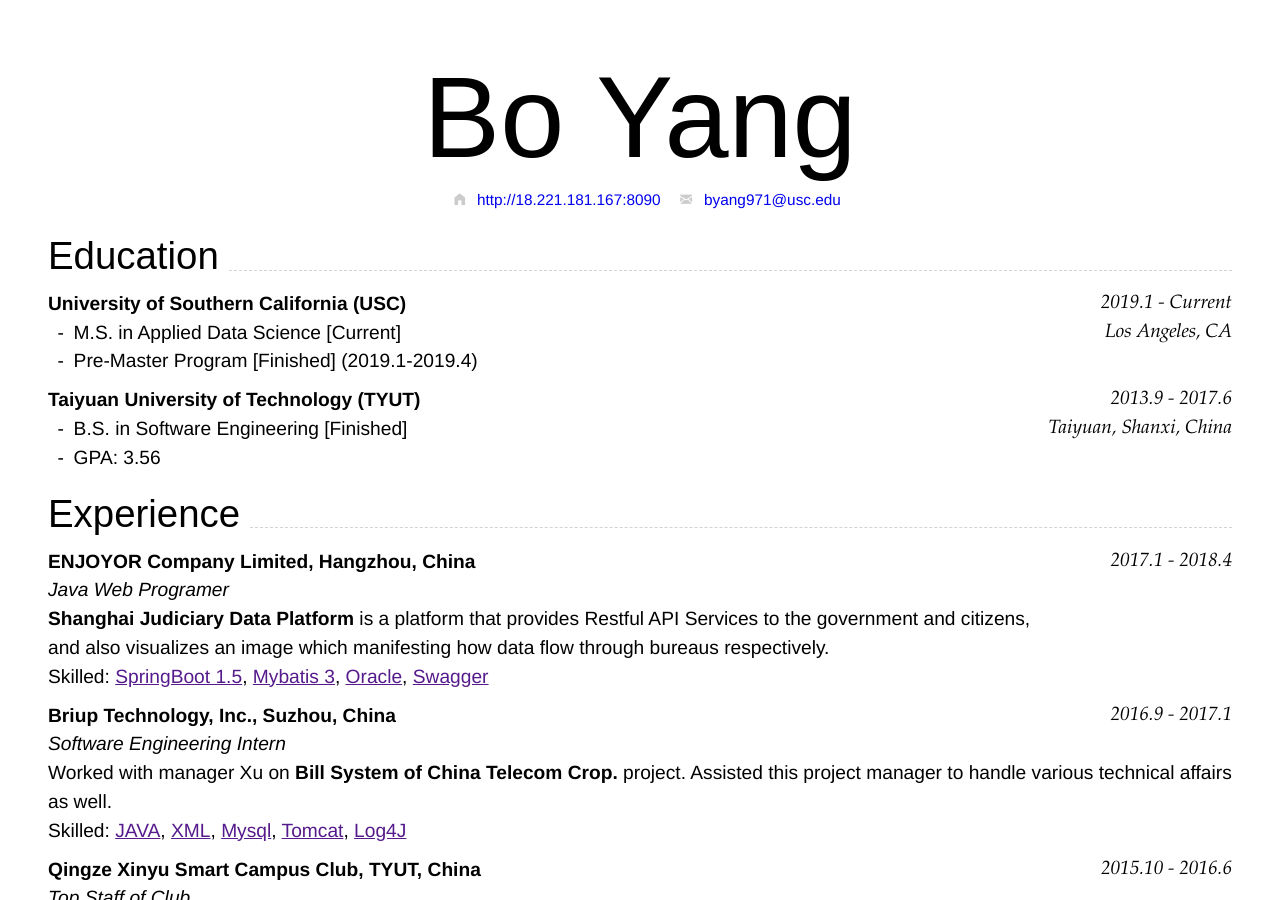
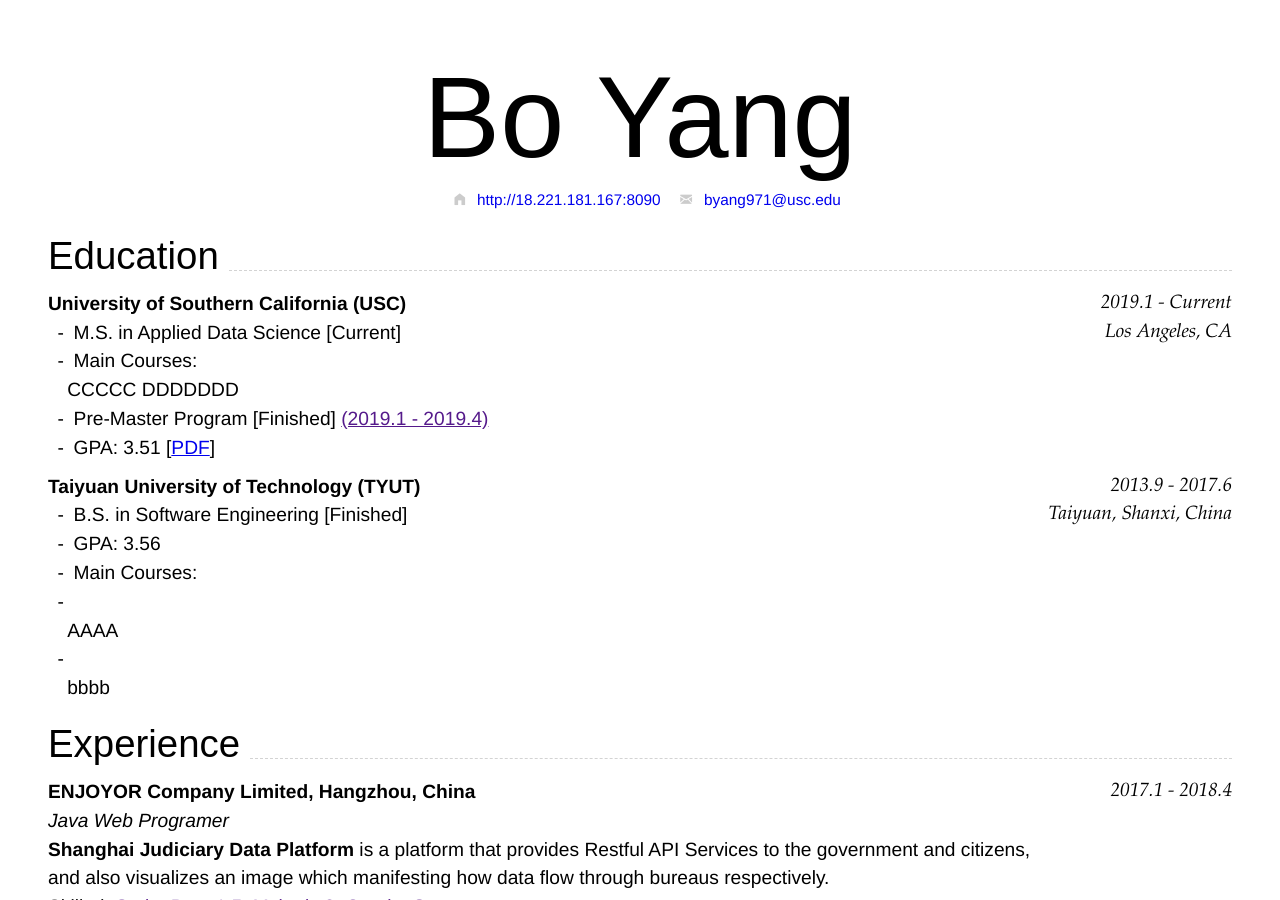
Before and after one commit to callmeorangecat/resume, a Jekyll site: the page built from index.md, in a window 1280 px wide and 900 px high. Built offline with Jekyll 4.4.1, drawn with Linux system fonts in a browser that asks for light colours.

Commit message:
LIST TEST

````diff
--- a/index.md
+++ b/index.md
@@ -19,7 +19,11 @@ homepage:
 Los Angeles, CA
 ```
 - M.S. in Applied Data Science [Current]
-- Pre-Master Program [Finished] (2019.1-2019.4)
+- Main Courses:
+> CCCCC
+> DDDDDDD
+- Pre-Master Program [Finished] [(2019.1 - 2019.4)]()
+- GPA: 3.51 [[PDF](assets/ia_grade.pdf)]
 
 ### __Taiyuan University of Technology (TYUT)__ `2013.9 - 2017.6`
 ```
@@ -27,6 +31,9 @@ Taiyuan, Shanxi, China
 ```
 - B.S. in Software Engineering [Finished]
 - GPA: 3.56
+- Main Courses:
+- > AAAA
+- > bbbb
 
 ## Experience
 
````
